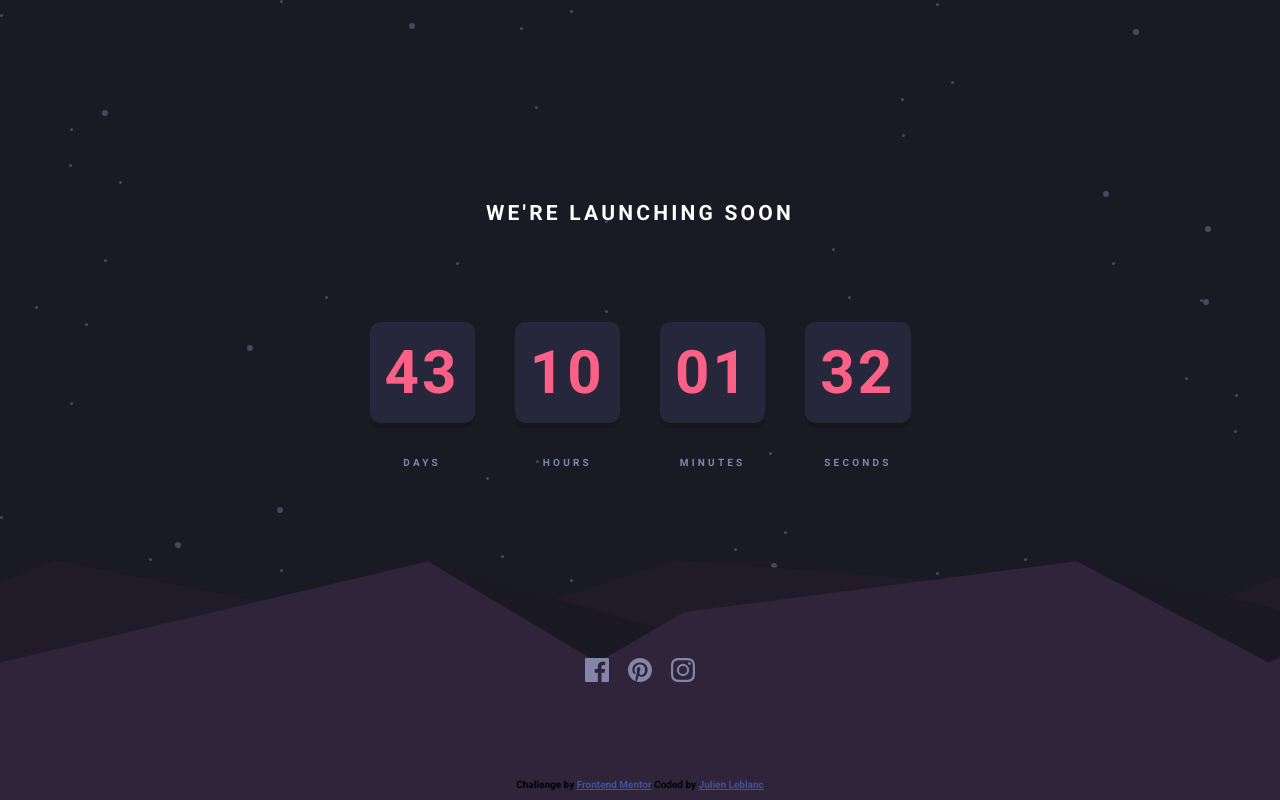
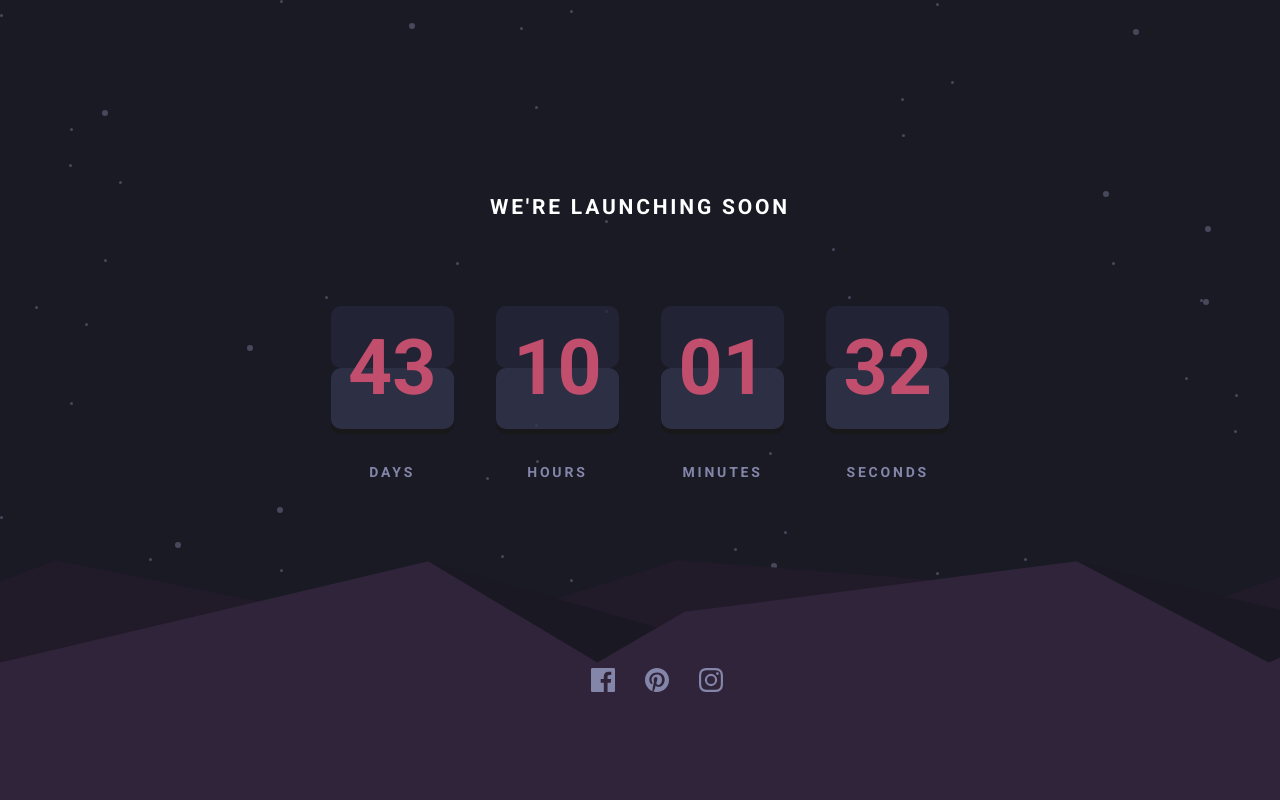
Before and after one commit to JuLblc/Countdown-Timer, a plain HTML site: page index.html in a window 1280 px wide. Drawn offline with Linux system fonts and the light colour scheme.

Commit message:
2nd version wo flipping number

```diff
--- a/index.html
+++ b/index.html
@@ -35,10 +35,6 @@
           <img src="./images/icon-pinterest.svg" alt="pint">
           <img src="./images/icon-instagram.svg" alt="insta">
         </div>
-        <div class="attribution">
-        Challenge by <a href="https://www.frontendmentor.io?ref=challenge" target="_blank">Frontend Mentor</a>
-        Coded by <a href="#">Julien Leblanc</a>
-      </div>
     </section>
   </body>
   <script type="text/javascript" src="./countdown.js"></script>
--- a/style.css
+++ b/style.css
@@ -1,72 +1,88 @@
 @import url('https://fonts.googleapis.com/css?family=Roboto+Condensed:700|Roboto:100,300,700');
 
 html {
-  height: 100%;
+  height: 100vh;
   margin: 0;
   padding: 0;
 }
 body{
-  height: 100%;
+  height: 100vh;
   margin: 0;
   font-family: Roboto;
+  font-size: 14px;
   font-weight: 700;
-  letter-spacing: 0.2rem;
+  letter-spacing: 0.2em;
   background-image: url('./images/bg-stars.svg');
   background-color: hsl(234, 17%, 12%) ;
 }
 #header{
   margin:0;
-  height: 30%;
+  height: 30vh;
   display: flex;
   flex-direction: column;
   justify-content:flex-end;
-  font-size: 14px;
-  /*border:1px solid black;*/
 }
 h1{
-  margin: 15px auto;
+  margin: 1em auto;
   color:white;
-  /*border:1px solid black;*/
 }
 #countdown{
-  height: 40%;
+  height: 40vh;
   display: flex;
   justify-content: center;
   align-items: center;
-  /*border:1px solid black;*/
 }
 .div-countdown{
   display: flex;
   flex-direction: column;
   justify-content: space-around;
-  height: 180px;
-  margin:0 20px;
-  /*border:1px solid black;*/
+  height: 65%;
+  margin:0 1.5em;
 }
 .number{
   margin:0;
-  font-size:60px;
+  position: relative;
+  display: flex;
+  justify-content:center;
+  align-items: center;
+  font-size:5.5em;
   color:hsl(345, 95%, 68%);
-  padding: 0.25em;
+  height: 1.6em;
+  width: 1.6em;
   border-radius: 10px;
+  box-shadow: 0 5px rgb(24, 22, 22);
+  opacity: 0.75;
+  letter-spacing: 0;
+}
+.number:before, .number:after{
+  content:"";
+  position:absolute;
+  width: 100%;
+  height: 50%;
+  z-index: -1;
+  border-radius: 10px;
+}
+.number::before{
   background-color: hsl(237, 22%, 19%);
-  box-shadow: 0 5px rgb(24, 22, 22);
+  top: 0;
+}
+.number::after{
+  background-color: hsla(236, 21%, 26%);
+  bottom: 0;
 }
 .unit{
-  font-size:10px;
+  font-size:1em;
   color:hsl(237, 18%, 59%);
   text-align: center;
-  /*border:1px solid black;*/
 }
 #section-footer{
   display: flex;
   flex-direction: column;
   justify-content: space-around;
-  height: 30%;
+  height: 30vh;
   background-image: url('./images/pattern-hills.svg');
   background-repeat: no-repeat;
   background-size: cover;
-  /*border:1px solid black;*/
 }
 .div-img{
   display: flex;
@@ -74,12 +90,6 @@ h1{
   margin:auto;
   width: 10%;
 }
-.attribution {
-  font-size: 10px;
-  text-align: center;
-  margin-bottom: 10px;
-  letter-spacing: 0;
+.div-img > img{
+  margin: 15px;
 }
-.attribution a {
-  color: hsl(228, 45%, 44%);
-}
```
Also changed, not shown: countdown.js (line endings or trailing spaces).
